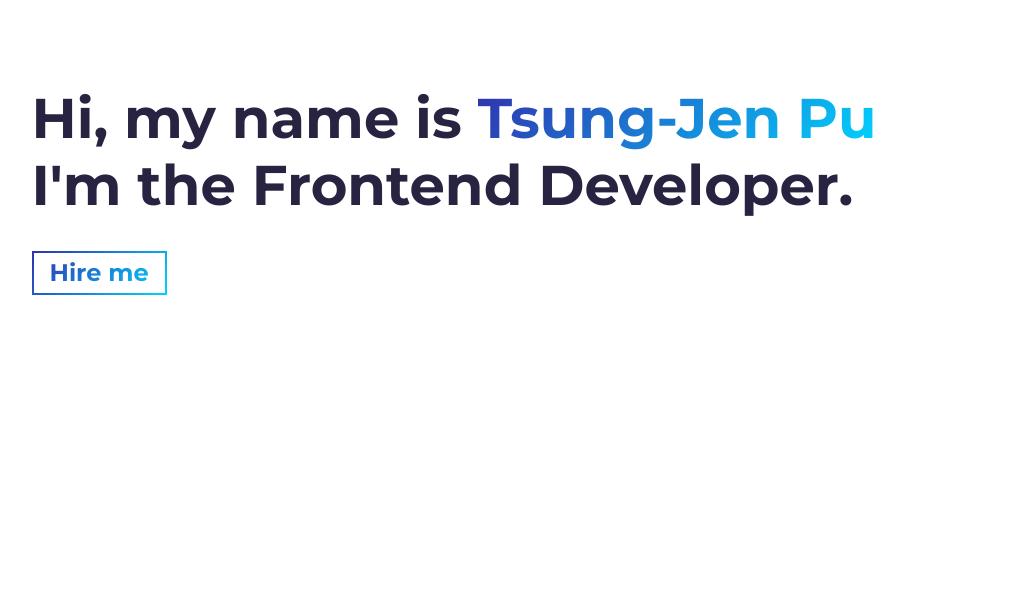
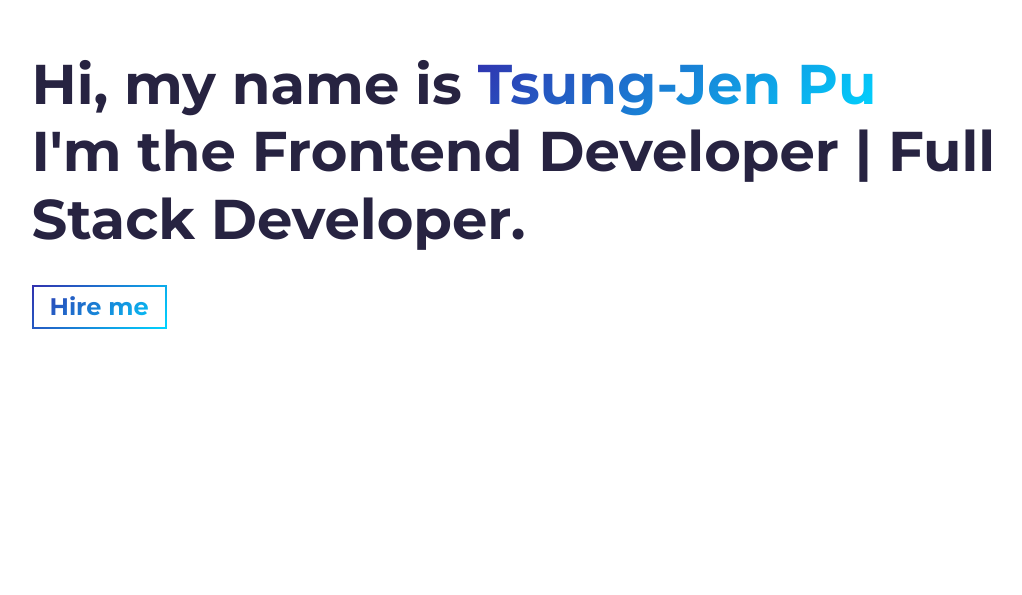
Before and after one commit to Tsung-Jen/myportfolio, a website built with Parcel: page src/index.html in a window 1280 px wide. Shown: the part 205-800 px from the top of the page, without its empty margins (46-1068 px from the left). Built offline with nearby package versions, Linux system fonts and the light colour scheme.

Commit message:
adjust title in Hero Section

```diff
--- a/src/index.html
+++ b/src/index.html
@@ -52,7 +52,7 @@
         <h1 class="hero-title load-hidden">
           Hi, my name is <span class="text-color-main">Tsung-Jen Pu</span>
           <br />
-          I'm the Frontend Developer.
+          I'm the Frontend Developer | Full Stack Developer.
         </h1>
         <p class="hero-cta load-hidden">
           <a rel="noreferrer" class="cta-btn cta-btn--hero" href="#about"
```
